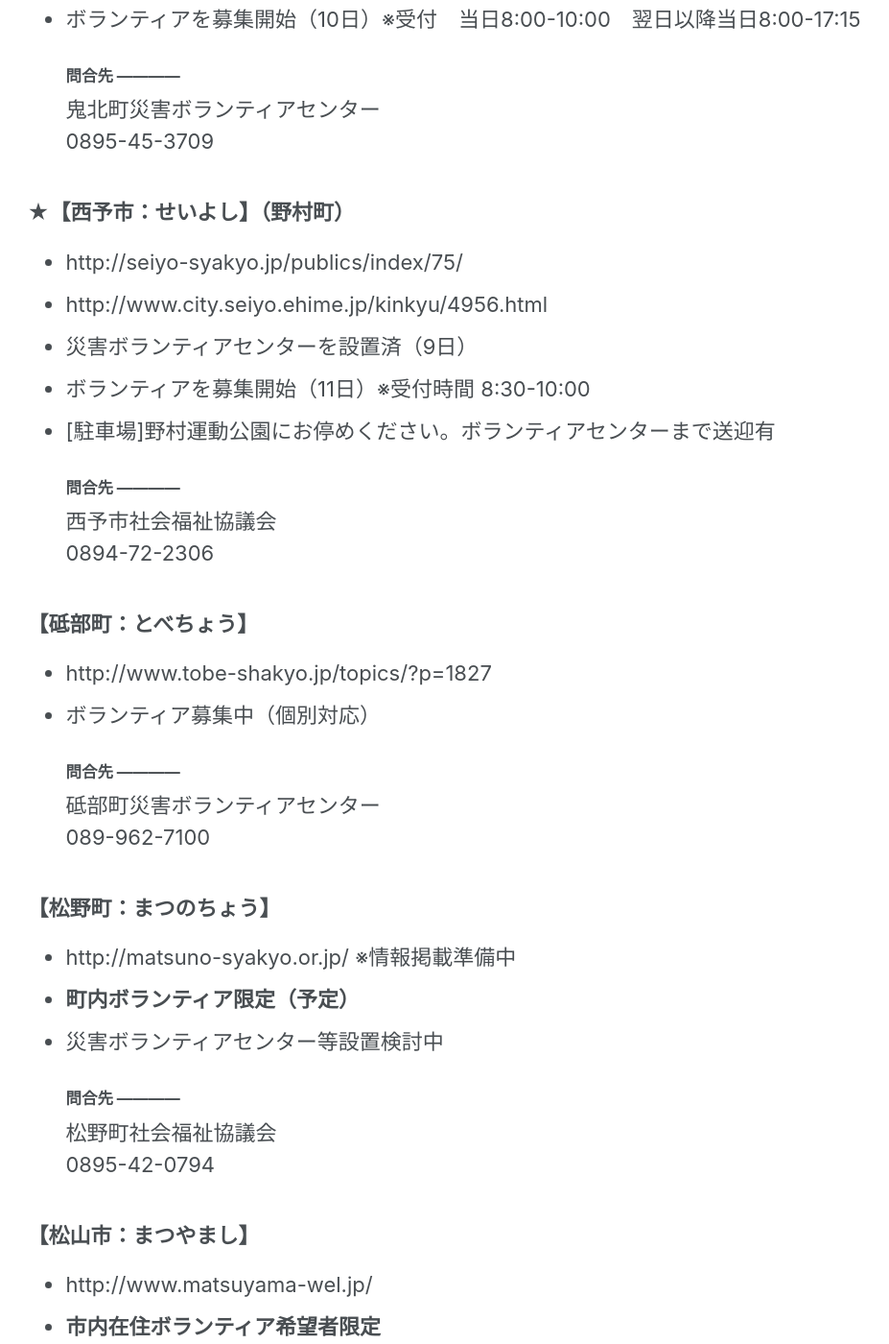
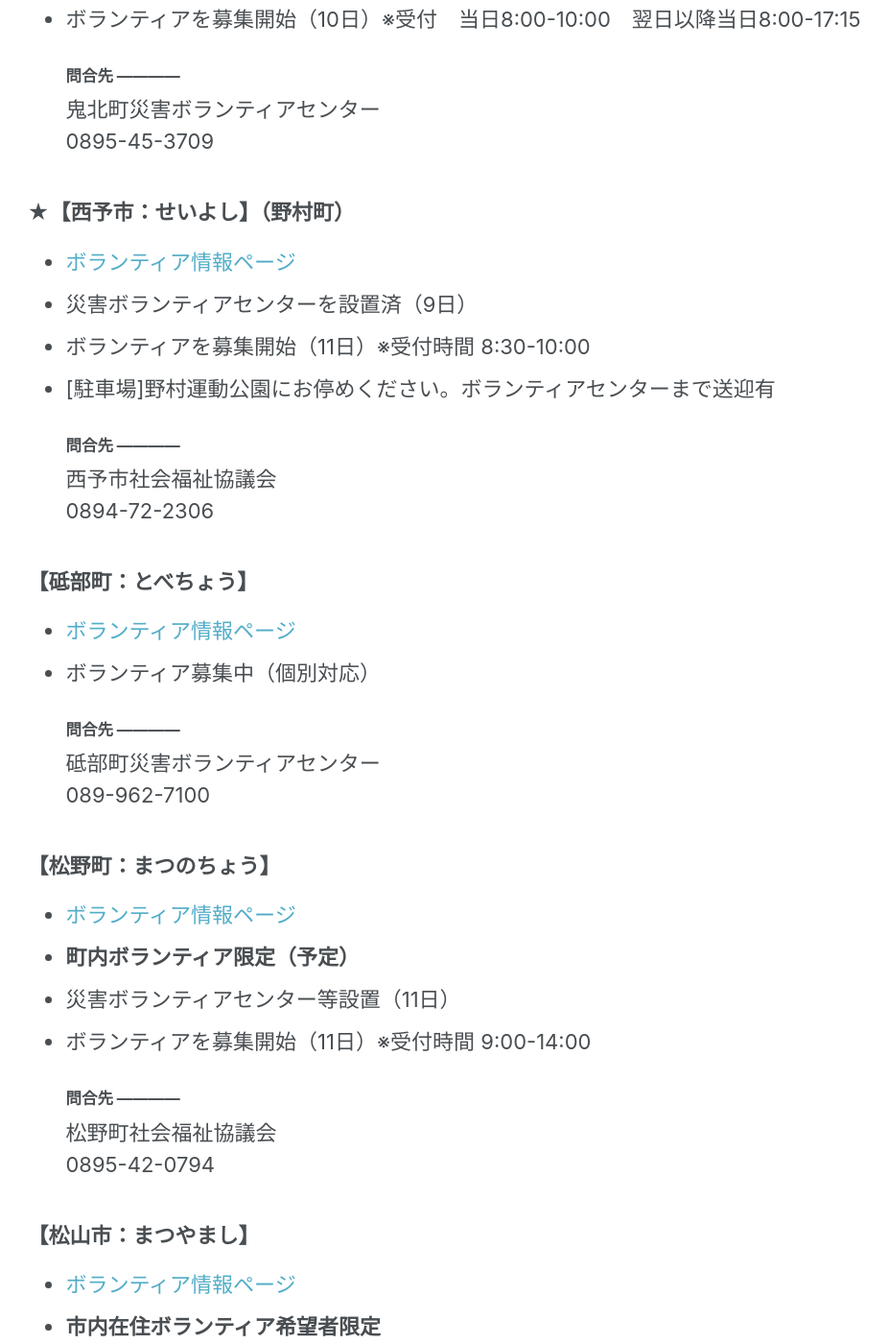
Before and after one commit to cheerup-ehime/cheerup-ehime.github.io, a Jekyll site: the page built from _pages/volunteer.md, in a window 1280 px wide and 1400 px high, scrolled down 2472 px. Shown: the whole window at 96% size, without its empty margins (224-1151 px from the left). Built offline with Jekyll 4.4.1, drawn with Linux system fonts in a browser that asks for light colours; some of the changed text lies outside the part shown.

Commit message:
Update volunteer.md

```diff
--- a/_pages/volunteer.md
+++ b/_pages/volunteer.md
@@ -13,13 +13,13 @@ permalink: /volunteer/
 （平成30年7月11日13時現在 50音順）
 
 ### 【愛南町：あいなんちょう】
-- http://www.ainan-shakyo.or.jp/
+- [ボランティア情報ページ](http://www.ainan-shakyo.or.jp/) ※情報掲載準備中
 - ボランティア募集中（個別対応）
   ##### 問合先 ------------
   愛南町社会福祉協議会 0895-70-1251
 
 ### 【今治市：いまばりし】
-- http://www.imabari-shakyo.jp/volunteer/saigai2.html
+- [ボランティア情報ページ](http://www.imabari-shakyo.jp/volunteer/saigai2.html)
 - 災害ボランティアセンター設置済（9日）
 - ボランティアを募集開始（10日）
   ##### 問合先 ------------
@@ -28,7 +28,7 @@ permalink: /volunteer/
   0898-22-6063
 
 ### ★【宇和島市：うわじまし】（吉田町）
-- http://www.uwajima-shakyo.or.jp/saigaiv.htm
+- [ボランティア情報ページ](http://www.uwajima-shakyo.or.jp/saigaiv.htm)
 - **当面の間、市内ボランティア限定**
 - 災害ボランティアセンター設置済（9日）
 - ボランティアを募集開始（10日）※受付時間 8:30-11:00
@@ -37,7 +37,7 @@ permalink: /volunteer/
   0895-23-3711
 
 ### ★【大洲市：おおずし】
-- http://www.ozushakyo.jp/cms/?p=1021
+- [ボランティア情報ページ](http://www.ozushakyo.jp/cms/?p=1021)
 - **県内・近県ボランティア限定**
 - 災害ボランティアセンター設置済（10日）
 - ボランティアを募集開始（10日）※受付時間 9:00-12:00
@@ -47,14 +47,14 @@ permalink: /volunteer/
   080−5076−9426
 
 ### 【上島町：かみじまちょう】（離島）
-- http://www.kamijima-shakyo.or.jp/
+- [ボランティア情報ページ](http://www.kamijima-shakyo.or.jp/)
 - **町内ボランティア限定**
   ##### 問合先 ------------
   社会福祉法人上島町社会福祉協議会<br>
   0897-76-2638
 
 ### 【鬼北町：きほくちょう】
-- http://kihoku-syakyo.lekumo.biz/news/2018/07/post-2a7c.html
+- [ボランティア情報ページ](http://kihoku-syakyo.lekumo.biz/news/2018/07/post-2a7c.html)
 - 災害ボランティアセンター設置済（9日）
 - ボランティアを募集開始（10日）※受付　当日8:00-10:00　翌日以降当日8:00-17:15
   ##### 問合先 ------------
@@ -62,8 +62,7 @@ permalink: /volunteer/
   0895-45-3709
 
 ### ★【西予市：せいよし】（野村町）
-- http://seiyo-syakyo.jp/publics/index/75/
-- http://www.city.seiyo.ehime.jp/kinkyu/4956.html
+- [ボランティア情報ページ](http://www.city.seiyo.ehime.jp/kinkyu/4956.html)
 - 災害ボランティアセンターを設置済（9日）
 - ボランティアを募集開始（11日）※受付時間 8:30-10:00
 - [駐車場]野村運動公園にお停めください。ボランティアセンターまで送迎有
@@ -72,22 +71,23 @@ permalink: /volunteer/
   0894-72-2306
 
 ### 【砥部町：とべちょう】
-- http://www.tobe-shakyo.jp/topics/?p=1827
+- [ボランティア情報ページ](http://www.tobe-shakyo.jp/topics/?p=1827)
 - ボランティア募集中（個別対応）
   ##### 問合先 ------------
   砥部町災害ボランティアセンター<br>
   089-962-7100
 
 ### 【松野町：まつのちょう】
-- http://matsuno-syakyo.or.jp/ ※情報掲載準備中
+- [ボランティア情報ページ](http://matsuno-syakyo.lekumo.biz/news/2018/07/post-7c3a.html)
 - **町内ボランティア限定（予定）**
-- 災害ボランティアセンター等設置検討中
+- 災害ボランティアセンター等設置（11日）
+- ボランティアを募集開始（11日）※受付時間 9:00-14:00
   ##### 問合先 ------------
   松野町社会福祉協議会<br>
   0895-42-0794
 
 ### 【松山市：まつやまし】
-- http://www.matsuyama-wel.jp/
+- [ボランティア情報ページ](http://www.matsuyama-wel.jp/)
 - **市内在住ボランティア希望者限定**
 - 通常のボランティアセンターで募集中
   ##### 問合先 ------------
@@ -95,7 +95,7 @@ permalink: /volunteer/
   089-921-2141
 
 ### 【八幡浜市：やわたはまし】
-- http://www.yawatahamashi-syakyo.jp/gouusaigai1.html
+- [ボランティア情報ページ](http://www.yawatahamashi-syakyo.jp/gouusaigai1.html)
 - **市内ボランティア限定**
 - 通常のボランティアセンターで募集中
   ##### 問合先 ------------
```
